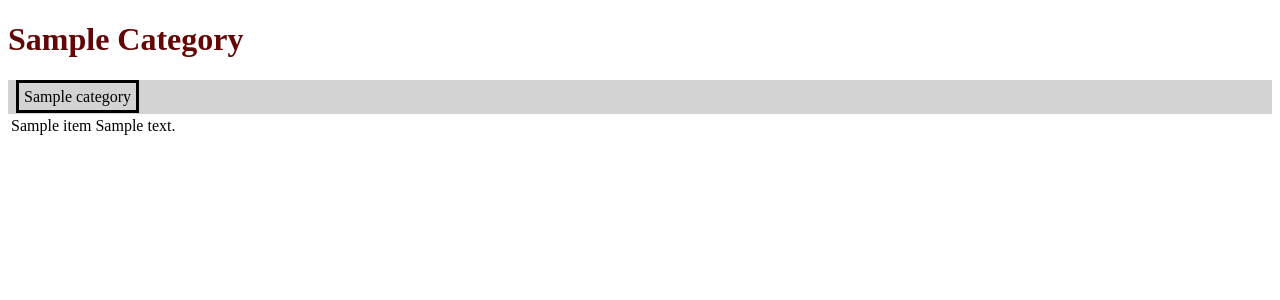
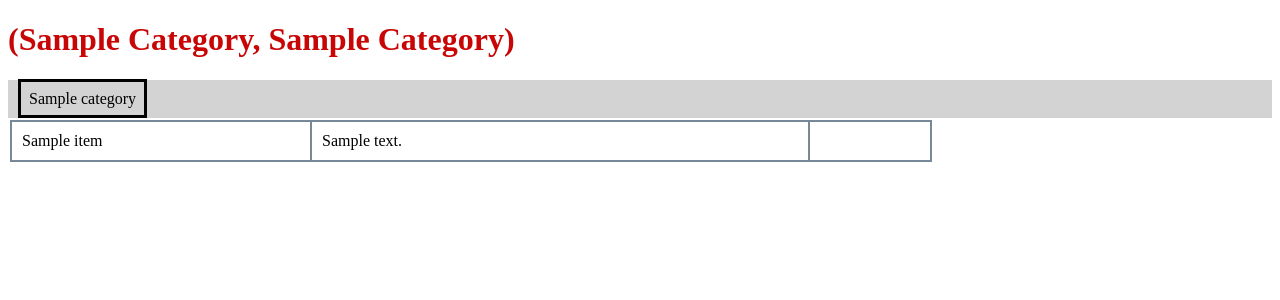
Before and after one commit to GRitchie1/Balena_ToDoList, a Flask app: template todolist/src/templates/lists.html in a window 1280 px wide. Shown: the top 300 px of the page. Run offline with Flask 2, Linux system fonts and the light colour scheme; the template is opened without the code that fills it: most values are stand-ins (such as "Sample title", 1, 10 or a date in 2020).

Commit message:
Table style
Improve table style

```diff
--- a/todolist/src/static/styles.css
+++ b/todolist/src/static/styles.css
@@ -1,44 +1,77 @@
 h1 {
-    color: rgb(100, 6, 6);
+    color: rgb(200, 6, 6);
 }
 
 .navbar {
     background-color: lightgray;
-    padding: 8px;
+    padding: 10px;
 }
 
 a {
     text-decoration: none;
     color: black;
     border-style: solid;
-    padding: 5px;
+    padding: 8px;
 }
 
 a:hover {
     background-color: darkgrey;
 }
 
-.item { grid-area: loc;}
-.description { grid-area: desc; }
-.item-form { grid-area: frm; }
+.item {
+  grid-area: itm;
+  padding:10px;
+  border-left:2px solid lightslategray;
+}
+.desc {
+  grid-area: desc;
+  border-left:2px solid lightslategray;
+  border-right:2px solid lightslategray;
+  padding-left:30px;
+  padding:10px;
+}
+.item-form {
+  grid-area: btns;
+  padding:10px;
+  border-right:2px solid lightslategray;
+}
 
 .item-container {
     display: grid;
     grid-template-areas:
-      'loc loc  loc desc desc desc desc desc frm';
-    column-gap: 5px;
-    background-color: lightslategray;
-    padding: 5px;
+      'itm itm itm desc desc desc desc desc desc btns';
+    column-gap: 100px;
+
+    border-bottom: 2px solid lightslategray;
+
+
  }
 
  .item-container > div.item {
      text-align: right;
+
  }
 
  .item-container > div {
     background-color: lightgray;
     text-align: left;
 }
+.item-container:first-child {border-top: 2px solid lightslategray;}
+.item-container:nth-child(odd) {background-color:inherit;}
+.item-container:nth-child(even) {background-color:lightgray;}
+
+
+.table-header {
+    display: grid;
+    grid-template-areas:
+      'itm itm itm desc desc desc desc desc desc btns';
+    column-gap: 100px;
+
+    border-bottom: 2px solid lightslategray;
+
+
+ }
+
 
 input.comp {
     background-color: #5cb85c;
--- a/todolist/src/templates/lists.html
+++ b/todolist/src/templates/lists.html
@@ -2,7 +2,7 @@
 
 {% block content %}
 
-<h1>{{category | title}}</h1>
+<h1>{{categories[category] | title}}</h1>
 
 <div class="navbar">
 
@@ -12,19 +12,26 @@
   {% endfor %}
 
   </div>
-  <table>
+  <table id= itemtable>
     <colgroup>
       <col style="width: 20%">
       <col style="width: 70%">
       <col style="width: 10%">
     </colgroup>
-    <tbody class="itemtable">
+    <thead>
+      <!-- <tr class = "table-header">
+        <td class="item">Name</td>
+        <td class="desc">Description</td>
+        <td class="item-form">Actions</td>
+      </tr> -->
+    </thead>
+    <tbody>
 
         {% for item in list_items %}
-        <tr>
+        <tr class = "item-container">
           <td class="item">{{item['name']}}</td>
           <td class="desc">{{item['description']}}</td>
-          <td class="btns">
+          <td class="item-form">
 
 
             <form method="POST">
```
